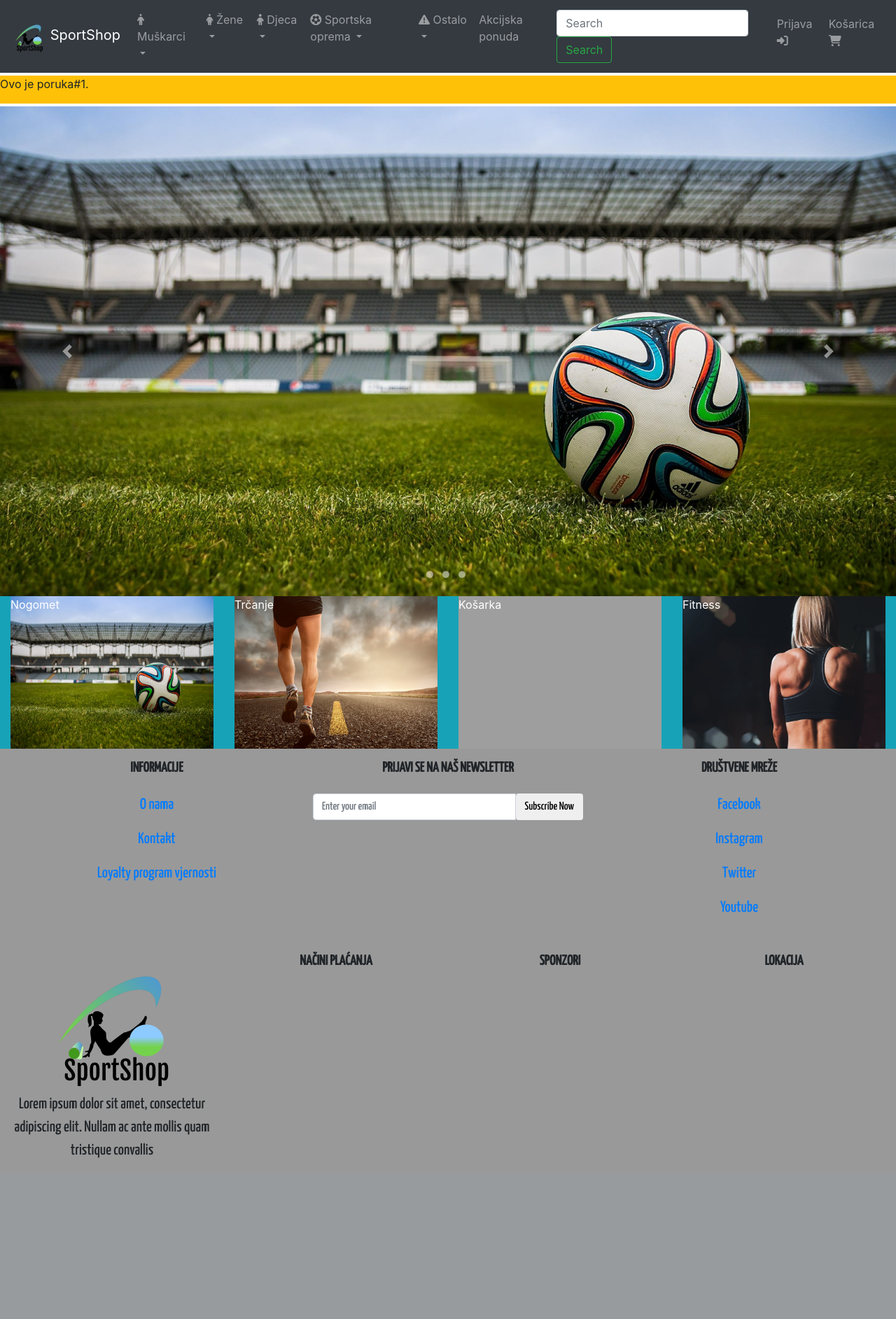
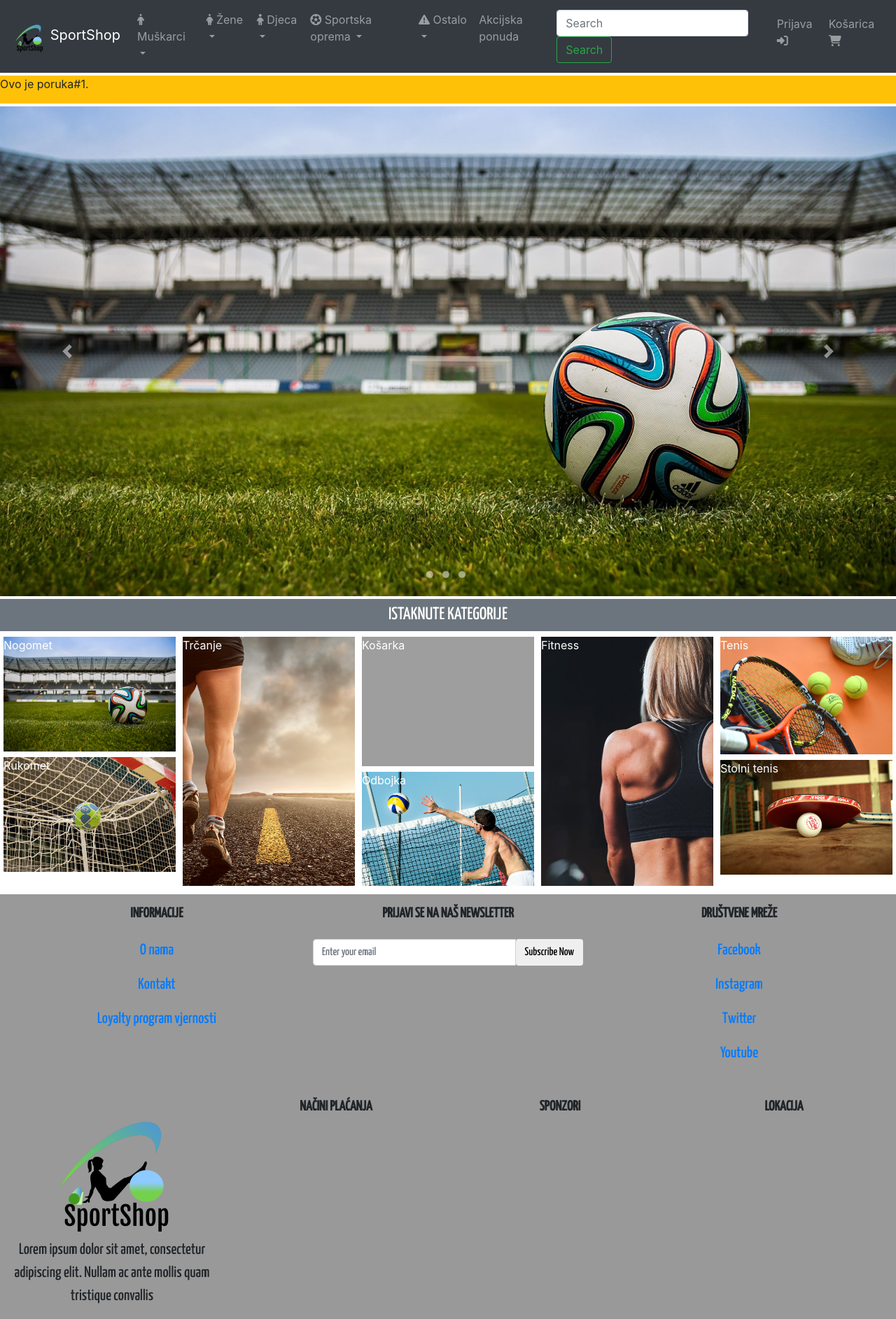
Before and after one commit to Branimir97/sport-shop, a Symfony app: template templates/home/index.html.twig in a window 1280 px wide. Shown: the whole page at 70% size. Before the commit the page ends 1655 px from the top, so only its background shows below. Run offline with Twig, Linux system fonts and the light colour scheme; the template is opened without the code that fills it, so the values that code supplies are empty; some libraries are stand-ins or nearby versions; grey boxes are pictures that could not be loaded.

Commit message:
Fixed recommended categories part with 5 columns

```diff
--- a/public/css/homepage.css
+++ b/public/css/homepage.css
@@ -1,21 +1,8 @@
+@import url('https://fonts.googleapis.com/css2?family=Yanone+Kaffeesatz:wght@500&display=swap');
+
 nav .navbar-brand img{
     width: 50px;
     height: 50px;
-}
-
-.col-xs-15,
-.col-sm-15,
-.col-md-15,
-.col-lg-15{
-    position: relative;
-    min-height: 1px;
-    padding-right: 15px;
-    padding-left: 15px;
-}
-
-.col-xs-15{
-    width: 20%;
-    float: left;
 }
 
 #carousel-image-info .carousel-item{
@@ -37,6 +24,21 @@ nav .navbar-brand img{
     object-fit: cover;
 }
 
+.col-xs-15,
+.col-sm-15,
+.col-md-15,
+.col-lg-15{
+    position: relative;
+    min-height: 1px;
+    padding-right: 5px;
+    padding-left: 5px;
+}
+
+.col-xs-15{
+    width: 20%;
+    float: left;
+}
+
 .recommended-categories .item1:hover,
 .recommended-categories .item2:hover,
 .recommended-categories .activity:hover{
@@ -44,22 +46,23 @@ nav .navbar-brand img{
     cursor: pointer;
 }
 
-/*.recommended-categories .item1 img,*/
-/*.recommended-categories .item2 img,*/
-/*.recommended-categories .activity img{*/
-/*    width: 100%;*/
-/*    height: 100%;*/
-/*    object-fit: cover;*/
-/*}*/
-
-.recommended-categories .col-sm-3 img{
+.recommended-categories .item1 img,
+.recommended-categories .item2 img,
+.recommended-categories .activity img{
     width: 100%;
     height: 100%;
+    object-fit: cover;
 }
 
 .recommended-categories p{
     position: absolute;
     color: #fff;
+}
+
+h4.recommended-categories-title{
+    text-transform: uppercase;
+    font-family: 'Yanone Kaffeesatz', sans-serif;
+    font-size: 25px;
 }
 
 @media (min-width: 768px){
--- a/templates/base.html.twig
+++ b/templates/base.html.twig
@@ -251,7 +251,7 @@
 
     {% block body %}{% endblock %}
 
-    <footer class="text-center">
+    <footer class="text-center mt-1">
         <div class="row ml-0 mr-0 p-3 mb-3">
             <div class="col-sm-4">
                 <h5 class="mb-4">Informacije</h5>
@@ -308,5 +308,5 @@
             </div>
         </div>
     </footer>
-    </body>
+</body>
 </html>
--- a/templates/home/index.html.twig
+++ b/templates/home/index.html.twig
@@ -50,22 +50,51 @@
             </div>
         </div>
 
-        <div class="row ml-0 mr-0 recommended-categories bg-info">
-            <div class="col-sm-3">
-                <p>Nogomet</p>
-                <img src="/images/football.jpg" alt="">
+        <h4 class="bg-secondary text-center mt-1 p-2 text-white recommended-categories-title">Istaknute kategorije</h4>
+        <div class="row ml-0 mr-0 mt-1 recommended-categories">
+            <div class="col-md-15">
+                <div class="row ml-0 mr-0 no-gutters">
+                    <div class="col-md-12 mb-2 item1">
+                        <p>Nogomet</p>
+                        <img src="/images/football.jpg" alt="">
+                    </div>
+                    <div class="col-md-12 mb-2 item2">
+                        <p>Rukomet</p>
+                        <img src="/images/handball.jpg" alt="">
+                    </div>
+                </div>
             </div>
-            <div class="col-sm-3">
+            <div class="col-md-15 activity mb-2">
                 <p>Trčanje</p>
                 <img src="/images/running.jpg" alt="">
             </div>
-            <div class="col-sm-3">
-                <p>Košarka</p>
-                <img src="/images/basketball.jpg" alt="">
+            <div class="col-md-15">
+                <div class="row ml-0 mr-0 no-gutters">
+                    <div class="col-md-12 mb-2 item1">
+                        <p>Košarka</p>
+                        <img src="/images/basketball.jpg" alt="">
+                    </div>
+                    <div class="col-md-12 mb-2 item2">
+                        <p>Odbojka</p>
+                        <img src="/images/volleyball.jpg" alt="">
+                    </div>
+                </div>
             </div>
-            <div class="col-sm-3">
+            <div class="col-md-15 activity mb-2">
                 <p>Fitness</p>
                 <img src="/images/fitness.jpg" alt="">
+            </div>
+            <div class="col-md-15">
+                <div class="row ml-0 mr-0 no-gutters">
+                    <div class="col-md-12 mb-2 item1">
+                        <p>Tenis</p>
+                        <img src="/images/tennis.jpg" alt="">
+                    </div>
+                    <div class="col-md-12 mb-2 item2">
+                        <p>Stolni tenis</p>
+                        <img src="/images/table-tennis.jpg" alt="">
+                    </div>
+                </div>
             </div>
         </div>
     </div>
```
